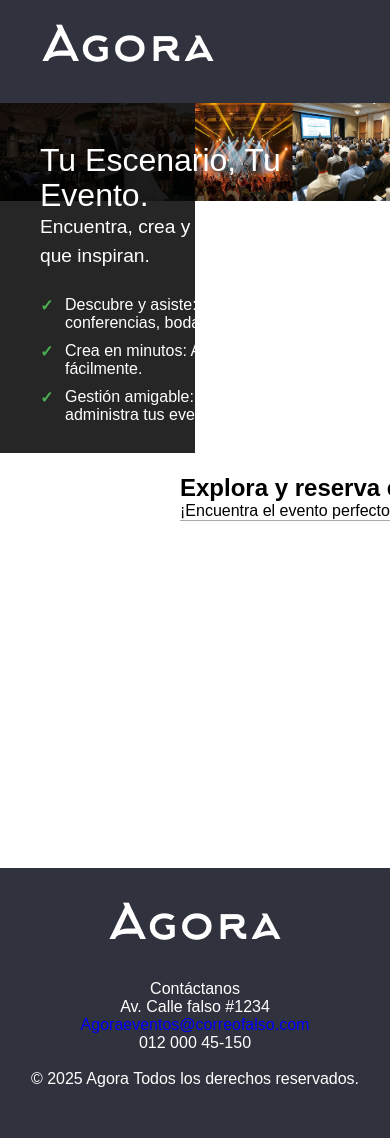
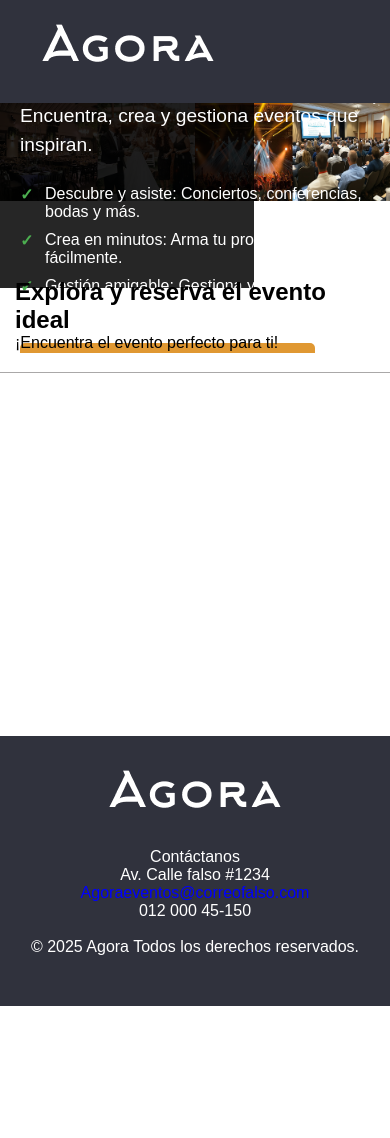
Before and after one commit to PabloHM23/Reservaci-n-de-Eventos, a PHP site: page /views/eventos.html in a window 390 px wide; the page is wider, and only the part inside the window is pictured. After the commit the page ends 1006 px from the top of that part, so only its background shows below. Run offline with PHP 8.4, Linux system fonts and the light colour scheme.

Commit message:
detalles_1

```diff
--- a/Assets/Js/home.js
+++ b/Assets/Js/home.js
@@ -215,7 +215,7 @@ document.addEventListener("DOMContentLoaded", function() {
 
         if (esValido) {
             console.log("¡LOGIN VÁLIDO! Enviando al servidor...");
-            // ...
+
         } else {
             console.log("El formulario de login tiene errores.");
         }
--- a/Assets/Styles/home_styles/home_events.css
+++ b/Assets/Styles/home_styles/home_events.css
@@ -28,6 +28,15 @@
         padding: 20px 15px;
         margin: 0 auto;
         border-bottom-width: 0.8px;
+    }
+}
+
+@media (max-width: 768px) {
+    .info_main_2e {
+        padding: 20px 15px;
+        margin: 0 auto;
+        border-bottom-width: 0.8px;
+        transform: translateY(-300%);
     }
 }
 
--- a/Assets/Styles/home_styles/home_welcom.css
+++ b/Assets/Styles/home_styles/home_welcom.css
@@ -240,3 +240,43 @@
         width: 100%;
     }
 }
+
+@media (max-width: 768px) {
+    .info_main_e{
+        height: 50%;
+        width: 100%;
+    }
+
+    .info_e{
+        width: 100%;
+        padding: 0px;
+        justify-content: space-between;
+    }
+
+    .cont_img_e::after {
+        width: 65%;
+        height: 37%;
+    }
+
+    .cont_img_e {
+        height: 500px;
+    }
+
+    .info_img_e {
+        padding: 0px;
+        margin: 10px 20px 250px;
+    }
+
+    .info_img_e h1 {
+        font-size: 1.2rem;
+    }
+
+    .buttons {
+        display: inline-block;
+        position: relative;
+    }
+
+    .button_1, .button_2 {
+        width: 100%;
+    }
+}
--- a/views/calendario.html
+++ b/views/calendario.html
@@ -5,7 +5,7 @@
     <meta name="viewport" content="width=device-width, initial-scale=1.0">
     <link rel="stylesheet" type="text/css" href="../Assets/Styles/home_styles/nav_footer.css">
     <script src="../Assets/Js/home.js"></script>
-    <title>Agora alendario</title>
+    <title>Agora Calendario</title>
     <link rel="shortcut icon" href="../Assets/img/logo.png" type="image/x-icon">
 </head>
 <body>
```
